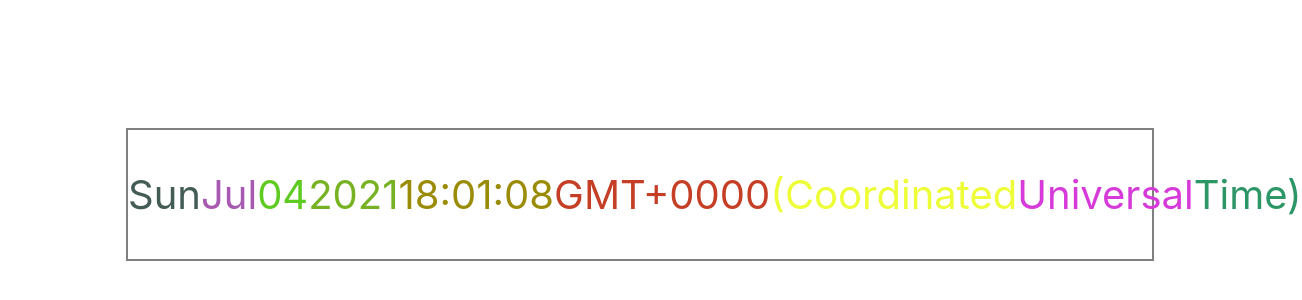
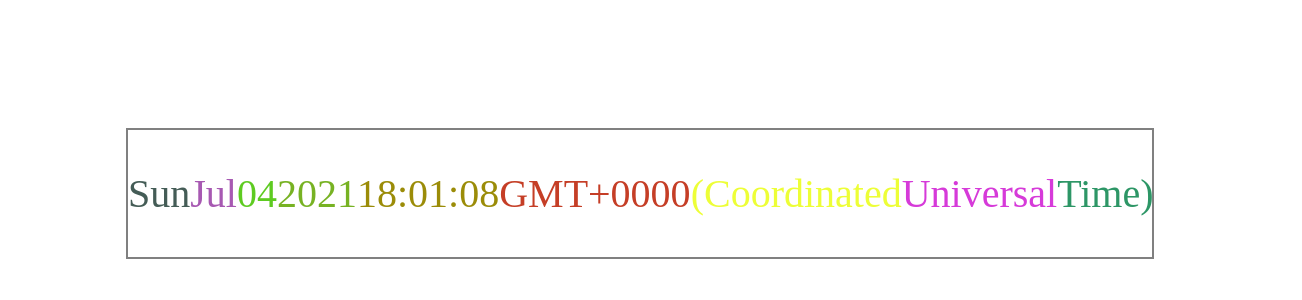
Before and after one commit to divyatiwari5/blinking-digital-clock, a React (Create React App) app: page / in a window 1280 px wide. Shown: the part 122-422 px from the top of the page, 1302 px wide, since content can reach past the window. Built offline with nearby package versions, Linux system fonts and the light colour scheme.

Commit message:
Added font-family

```diff
--- a/src/index.css
+++ b/src/index.css
@@ -18,6 +18,7 @@ code {
   margin: 0 auto;
   font-size: 40px;
   width: 80%;
+  font-family: serif;
   margin-top: 250px;
   border: 2px solid grey;
 }
```
